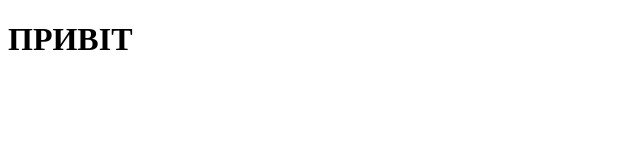
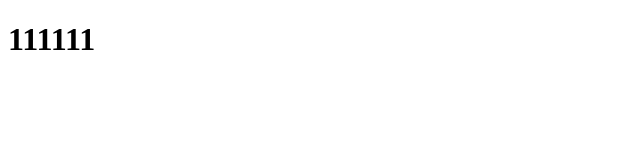
Before and after one commit to mrOlegUA/1-progekt, a plain HTML site: page index.html in a window 1280 px wide. Shown: the whole page, without its empty margins (0-640 px from the left). Drawn offline with Linux system fonts and the light colour scheme.

Commit message:
змінив текст

```diff
--- a/index.html
+++ b/index.html
@@ -8,7 +8,7 @@
 </head>
 <body>
     <h1>
-     ПРИВІТ
+     111111
     </h1>
 </body>
 </html>
```
